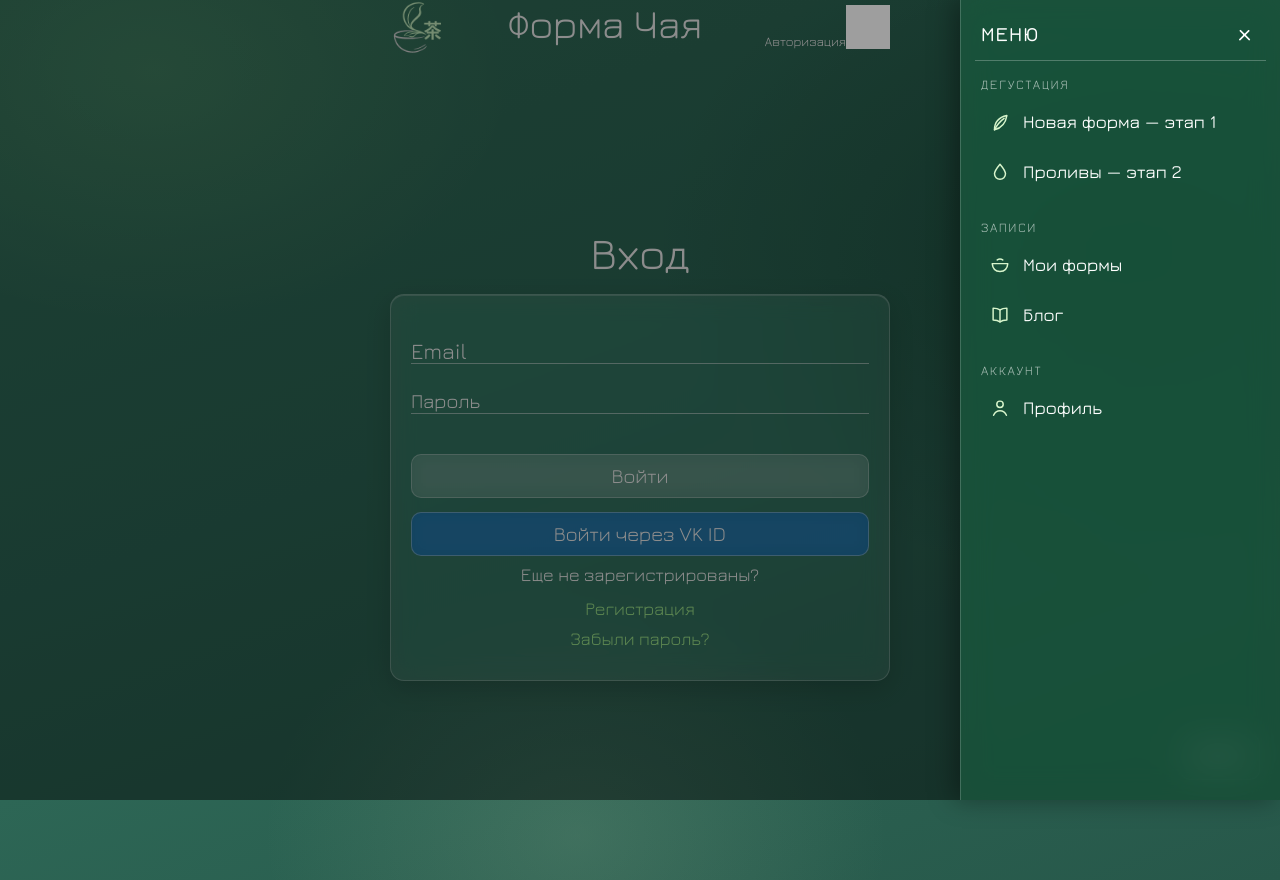
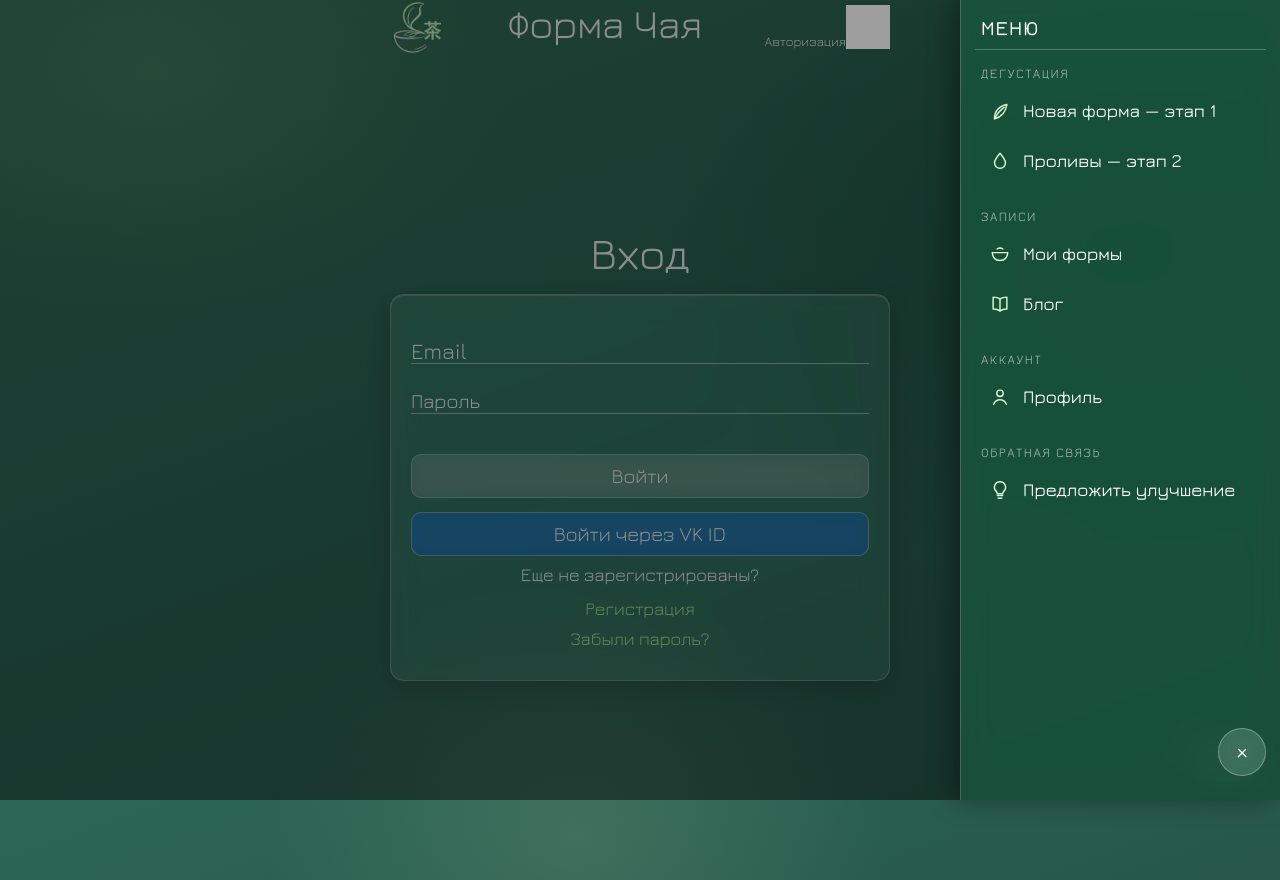
Before and after one commit to nikita-konkin/tea-taste-frontend, a React (Create React App) app: page /sign-in in a window 1280 px wide. Both pictures are taken after a click on the button "Открыть меню". Built offline with nearby package versions, Linux system fonts and the light colour scheme; no server answers; grey boxes are pictures that could not be loaded.

Commit message:
feat: add suggestion feature with form and API integration in admin panel

```diff
--- a/src/blocks/navigation/__side/navigation__side.css
+++ b/src/blocks/navigation/__side/navigation__side.css
@@ -71,6 +71,37 @@
   opacity: 0.7;
 }
 
+/* Close button pinned to the bottom-right corner of the panel (easier to
+   reach with a thumb on mobile). Sticky so it stays visible while the
+   menu content scrolls. */
+.navigation__close_corner {
+  margin-top: auto;
+  align-self: flex-end;
+  position: sticky;
+  bottom: 0;
+  width: 48px;
+  height: 48px;
+  flex-shrink: 0;
+  border-radius: 50%;
+  background: rgba(255, 255, 255, 0.14);
+  border: 1px solid rgba(255, 255, 255, 0.30);
+  -webkit-backdrop-filter: blur(8px);
+  backdrop-filter: blur(8px);
+  font-size: 28px;
+  display: flex;
+  align-items: center;
+  justify-content: center;
+  padding: 0;
+}
+
+/* The feedback item is a <button>, not a link — inherit the link look. */
+.navigation__link_button {
+  cursor: pointer;
+  font-family: inherit;
+  width: 100%;
+  text-align: left;
+}
+
 .navigation__section {
   display: flex;
   flex-direction: column;
--- a/src/components/Admin.jsx
+++ b/src/components/Admin.jsx
@@ -56,6 +56,7 @@ const dangerBtnStyle = {
 function Admin({ navigation }) {
 	const { openPopup } = usePopup();
 	const [users, setUsers] = useState(null); // null = loading
+	const [suggestions, setSuggestions] = useState([]);
 	const [myId, setMyId] = useState(null);
 	const [confirmId, setConfirmId] = useState(null);
 
@@ -66,12 +67,21 @@ function Admin({ navigation }) {
 				setUsers([]);
 				openPopup(err.message || 'Нет доступа.');
 			});
+		mainApi.adminGetSuggestions()
+			.then((res) => setSuggestions(res.data))
+			.catch(() => setSuggestions([]));
 	};
 
 	useEffect(() => {
 		mainApi.getProfile().then((res) => setMyId(res.data._id)).catch(() => {});
 		load();
 	}, []);
+
+	const dismissSuggestion = (id) => {
+		mainApi.adminDeleteSuggestion(id)
+			.then(load)
+			.catch((err) => openPopup(err.message || 'Не удалось удалить.'));
+	};
 
 	const setRole = (u, role) => {
 		mainApi.adminSetUserRole(u._id, role)
@@ -89,6 +99,24 @@ function Admin({ navigation }) {
 		<>
 			<Header navigation={navigation} />
 			<div className="myforms">
+				<h2 className="header__myforms">Предложения {suggestions.length > 0 && `(${suggestions.length})`}</h2>
+				{suggestions.length === 0 && (
+					<p style={{ color: '#ffffff', opacity: 0.7, margin: '0 0 14px 0' }}>Пока пусто.</p>
+				)}
+				{suggestions.map((s) => (
+					<section key={s._id} style={cardStyle}>
+						<div style={{ fontSize: '14px', opacity: 0.85, marginBottom: '6px' }}>
+							{s.owner ? `${s.owner.name} · ${s.owner.email}` : 'Пользователь удалён'}
+							{' · '}
+							{s.createdAt && new Date(s.createdAt).toLocaleDateString('ru-RU', { day: 'numeric', month: 'long', year: 'numeric' })}
+						</div>
+						<div style={{ overflowWrap: 'anywhere', whiteSpace: 'pre-wrap' }}>{s.text}</div>
+						<div style={{ marginTop: '10px' }}>
+							<button style={btnStyle} onClick={() => dismissSuggestion(s._id)}>Обработано — убрать</button>
+						</div>
+					</section>
+				))}
+
 				<h2 className="header__myforms">Пользователи</h2>
 				{users === null && <h2 className="header__myforms">Загружаем...</h2>}
 				{users && users.map((u) => (
--- a/src/components/Form.jsx
+++ b/src/components/Form.jsx
@@ -70,7 +70,7 @@ function Form({
         return (
             <div className="myform__rating" aria-label={`Оценка ${r} из 10`} style={{
                 display: 'flex', alignItems: 'center', flexWrap: 'wrap',
-                gap: '2px', margin: '6px 0 2px 0',
+                gap: '2px', margin: '6px 0 14px 0',
             }}>
                 {Array.from({ length: 10 }, (_, i) => (
                     <RaitingPial key={i} active={i < r} width={17} height={11} />
@@ -269,7 +269,11 @@ function Form({
             {authorChip()}
             <ul className="myform__list">
                 <li key={uuidv4()} className="myform__row"><bdi>Название: </bdi>{formData.nameRU}</li>
-                <li key={uuidv4()} className="myform__row"><bdi>Дата публикации: </bdi>{formData.createdAt}</li>
+                <li key={uuidv4()} className="myform__row"><bdi>Дата публикации: </bdi>{
+                    formData.createdAt
+                        ? new Date(formData.createdAt).toLocaleDateString('ru-RU', { day: 'numeric', month: 'long', year: 'numeric' })
+                        : ''
+                }</li>
                 <li key={uuidv4()} className="myform__row"><bdi>Тип чая: </bdi>{formData.type}</li>
             </ul>
             {summaryRating()}
--- a/src/components/Navigation.jsx
+++ b/src/components/Navigation.jsx
@@ -6,6 +6,8 @@ import React, {
 import {
 	NavLink,
 } from "react-router-dom";
+import { usePopup } from './PopupContext.jsx';
+import SuggestionForm from './SuggestionForm.jsx';
 
 const PAGE_TITLES = [
 	['form_submit', 'Проверка формы'],
@@ -58,6 +60,12 @@ const ICONS = {
 			<path d="M5 20c1.5-3.5 4-5 7-5s5.5 1.5 7 5" />
 		</NavIcon>
 	),
+	bulb: (
+		<NavIcon>
+			<path d="M9 18h6M10 21h4" />
+			<path d="M12 3a6 6 0 0 0-4 10.5c.8.7 1 1.5 1 2.5h6c0-1 .2-1.8 1-2.5A6 6 0 0 0 12 3z" />
+		</NavIcon>
+	),
 };
 
 const MENU_SECTIONS = [
@@ -85,6 +93,7 @@ const MENU_SECTIONS = [
 
 function Navigation(props) {
 
+	const { openPopup } = usePopup();
 	const [menuState, setMenuState] = useState(false)
 	const [currentLocation, setCurrentLocation] = useState('')
 
@@ -140,8 +149,6 @@ function Navigation(props) {
 				<nav className="navigation__side" ref={ref} aria-label="Главное меню">
 					<div className="navigation__side-head">
 						<span className="navigation__side-title">Меню</span>
-						<button className="navigation__close" aria-label="Закрыть меню"
-							onClick={closeMenu}>&times;</button>
 					</div>
 					{MENU_SECTIONS.map((section) => (
 						<div className="navigation__section" key={section.title}>
@@ -155,6 +162,16 @@ function Navigation(props) {
 							))}
 						</div>
 					))}
+					<div className="navigation__section">
+						<span className="navigation__section-title">Обратная связь</span>
+						<button type="button" className="navigation__link navigation__link_button"
+							onClick={() => { closeMenu(); openPopup(<SuggestionForm />); }}>
+							{ICONS.bulb}
+							Предложить улучшение
+						</button>
+					</div>
+					<button className="navigation__close navigation__close_corner" aria-label="Закрыть меню"
+						onClick={closeMenu}>&times;</button>
 				</nav>
 			</>
 		)
--- a/src/components/PopupButton.jsx
+++ b/src/components/PopupButton.jsx
@@ -21,11 +21,10 @@ const PopupButton = ({ naviagteTo, content }) => {
                 backdropFilter: 'blur(8px)',
                 WebkitBackdropFilter: 'blur(8px)',
                 margin: '0px 0 0px 0',
-                padding: '10px 20px',
-                fontSize: '14px',
+                padding: '7px 14px',
+                fontSize: '13px',
                 cursor: 'pointer',
-                width: '100%',
-                maxWidth: '100px',
+                whiteSpace: 'nowrap',
                 borderRadius: '10px'
             }}>
                 {content}
--- /dev/null
+++ b/src/components/SuggestionForm.jsx
@@ -0,0 +1,72 @@
+import React, { useState } from 'react';
+import FormButton from './FormButton.jsx';
+import { mainApi } from '../utils/MainAPI.jsx';
+import { usePopup } from './PopupContext.jsx';
+
+const textareaStyle = {
+	width: '100%',
+	minHeight: '120px',
+	boxSizing: 'border-box',
+	resize: 'vertical',
+	background: 'rgba(255, 255, 255, 0.10)',
+	border: '1px solid rgba(255, 255, 255, 0.35)',
+	borderRadius: '10px',
+	color: '#ffffff',
+	padding: '10px 12px',
+	fontFamily: 'inherit',
+	fontSize: '16px',
+	margin: '12px 0 0 0',
+};
+
+// Feedback form shown in the popup (opened from the side menu). Requires a
+// signed-in user — the API answers 401 otherwise.
+function SuggestionForm() {
+	const { closePopup } = usePopup();
+	const [text, setText] = useState('');
+	const [sending, setSending] = useState(false);
+	const [status, setStatus] = useState(null); // null | 'sent' | error text
+
+	const submit = () => {
+		if (text.trim().length < 5) {
+			setStatus('Опишите предложение хотя бы в 5 символов.');
+			return;
+		}
+		setSending(true);
+		setStatus(null);
+		mainApi.sendSuggestion(text.trim())
+			.then(() => setStatus('sent'))
+			.catch((err) => setStatus(err.message === '401 - Необходима авторизация.' || err.statusCode === 401
+				? 'Войдите в аккаунт, чтобы отправить предложение.'
+				: (err.message || 'Не удалось отправить. Попробуйте позже.')))
+			.finally(() => setSending(false));
+	};
+
+	if (status === 'sent') {
+		return (
+			<section className="myforminteraction__section">
+				<h3 style={{ margin: '0 0 8px 0' }}>Спасибо!</h3>
+				<p style={{ margin: 0 }}>Предложение отправлено — мы его обязательно посмотрим.</p>
+				<FormButton buttonName={'Закрыть'} onClick={closePopup} />
+			</section>
+		);
+	}
+
+	return (
+		<section className="myforminteraction__section">
+			<h3 style={{ margin: 0 }}>Предложить улучшение</h3>
+			<p style={{ margin: '6px 0 0 0', fontSize: '14px', opacity: 0.85 }}>
+				Чего не хватает сервису? Что неудобно? Напишите — это читает автор.
+			</p>
+			<textarea style={textareaStyle} value={text} maxLength={1000}
+				placeholder="Например: хочу экспорт моих дегустаций в PDF..."
+				onChange={(e) => setText(e.target.value)} />
+			{status && <p style={{ margin: '8px 0 0 0', color: '#ffd9d9', fontSize: '14px' }}>{status}</p>}
+			<FormButton
+				buttonName={sending ? 'Отправляем...' : 'Отправить'}
+				onClick={submit}
+			/>
+		</section>
+	);
+}
+
+export default SuggestionForm;
--- a/src/utils/MainAPI.jsx
+++ b/src/utils/MainAPI.jsx
@@ -137,6 +137,37 @@ class MainApi {
 
 	}
 
+	sendSuggestion(text) {
+
+		return fetch(`${this._usersApiUrl}/suggestions`, {
+			method: 'POST',
+			credentials: 'include',
+			headers: this._headers,
+			body: JSON.stringify({ text: text })
+		}).then(res => this.error(res));
+
+	}
+
+	adminGetSuggestions() {
+
+		return fetch(`${this._usersApiUrl}/admin/suggestions`, {
+			method: 'GET',
+			credentials: 'include',
+			headers: this._headers
+		}).then(res => this.error(res));
+
+	}
+
+	adminDeleteSuggestion(id) {
+
+		return fetch(`${this._usersApiUrl}/admin/suggestions/${id}`, {
+			method: 'DELETE',
+			credentials: 'include',
+			headers: this._headers
+		}).then(res => this.error(res));
+
+	}
+
 	adminGetUsers() {
 
 		return fetch(`${this._usersApiUrl}/admin/users`, {
```
